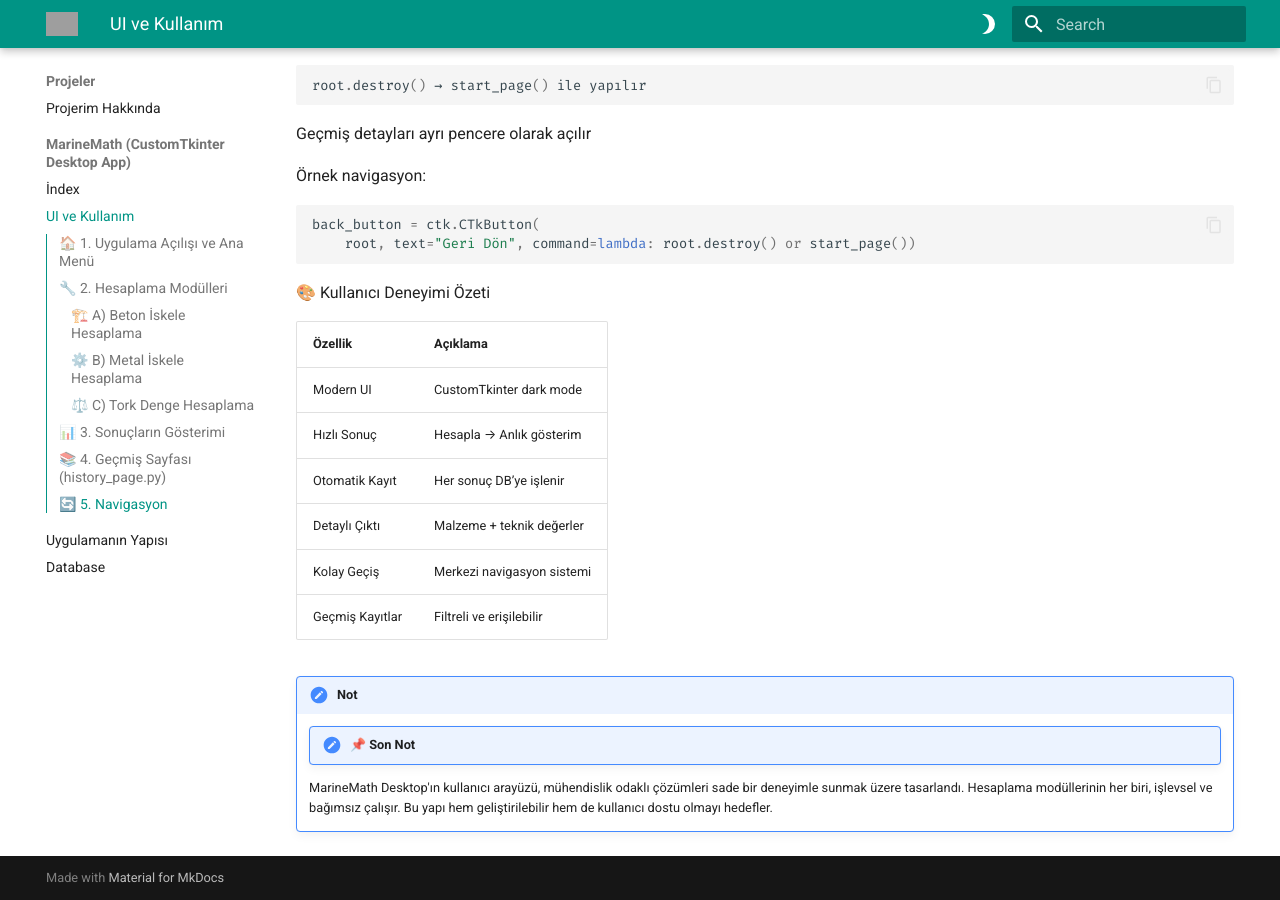
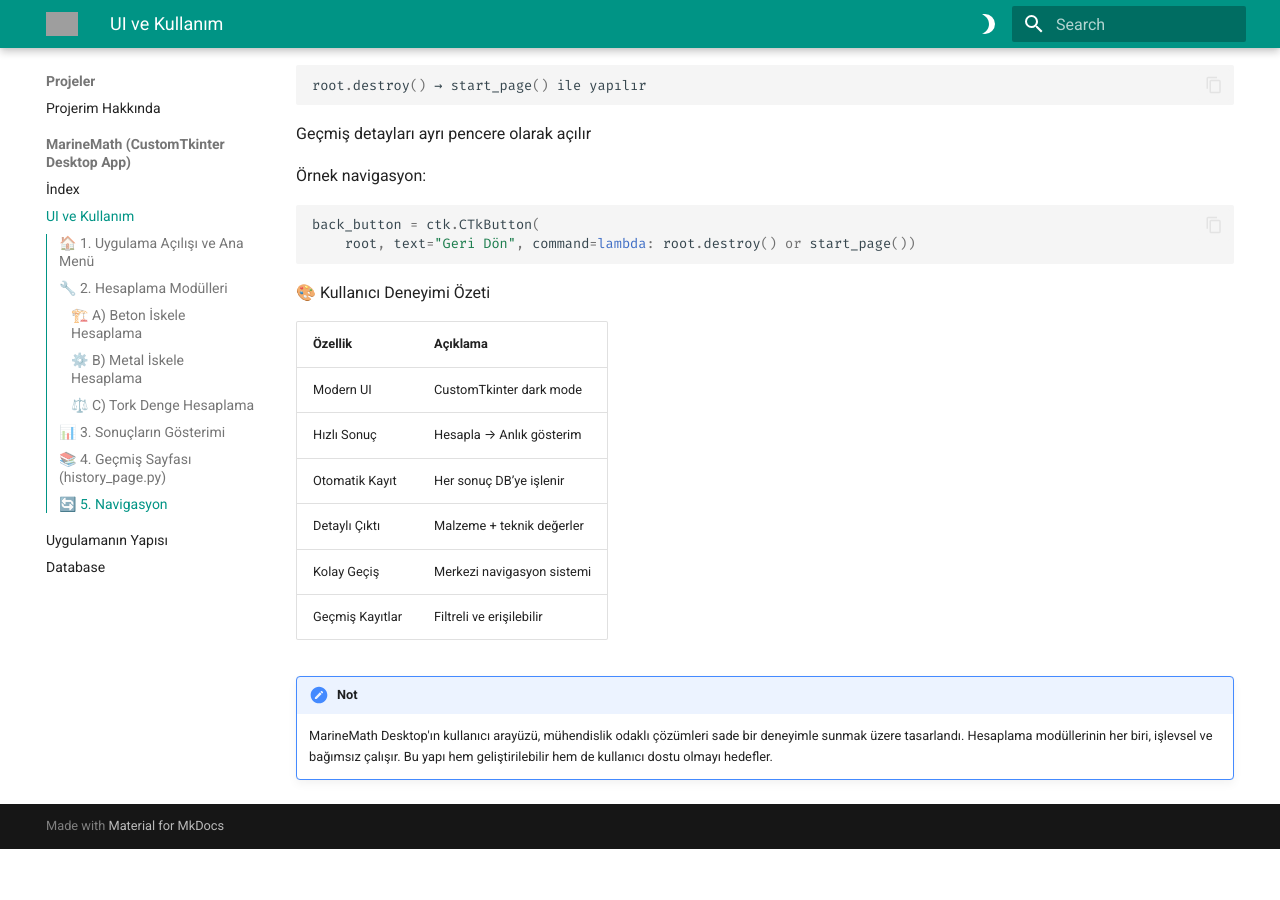
Before and after one commit to emreakguncloud/emre-docs, an MkDocs documentation site: the page built from docs/public/projects/MarineMath-CustomTkinter-Desktop-App/ui-usage.md, in a window 1280 px wide and 900 px high, scrolled down 7003 px. Built offline with MkDocs 1.6.1 and Material for MkDocs 9.7.7, drawn with Linux system fonts in a browser that asks for light colours; old or Windows-style settings are respelled for this version of MkDocs; after the commit the page ends 7852 px from its top, so only the background shows below that; grey boxes are pictures that could not be loaded.

Commit message:
not düzenlemesi

```diff
--- a/docs/public/projects/MarineMath-CustomTkinter-Desktop-App/ui-usage.md
+++ b/docs/public/projects/MarineMath-CustomTkinter-Desktop-App/ui-usage.md
@@ -157,5 +157,4 @@ back_button = ctk.CTkButton(
 | Geçmiş Kayıtlar | Filtreli ve erişilebilir   |
 
 !!! note "Not"
-    !!! note "📌 Son Not"
     MarineMath Desktop'ın kullanıcı arayüzü, mühendislik odaklı çözümleri sade bir deneyimle sunmak üzere tasarlandı. Hesaplama modüllerinin her biri, işlevsel ve bağımsız çalışır. Bu yapı hem geliştirilebilir hem de kullanıcı dostu olmayı hedefler.
```
